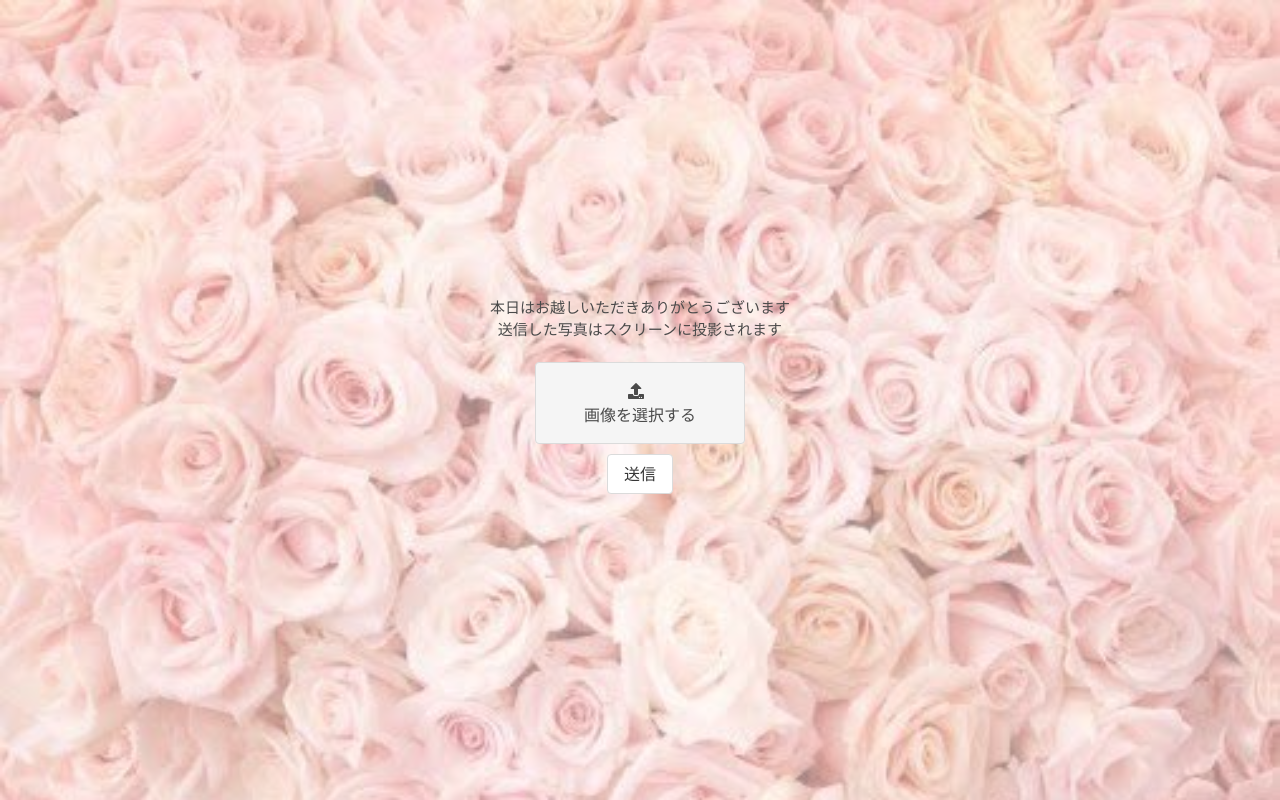
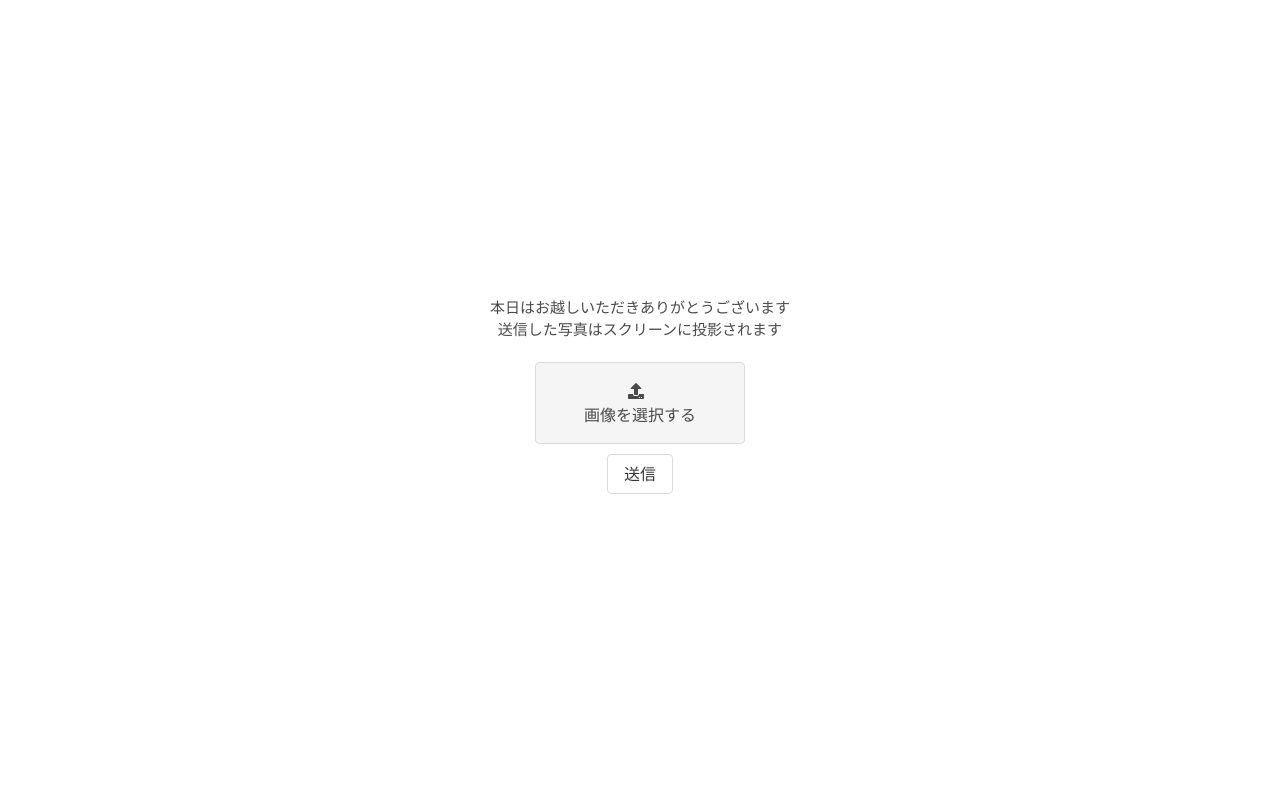
Before and after one commit to kazukishimamoto/kaikaz, a Nuxt app: page /images/new in a window 1280 px wide. Built offline with nearby package versions, Linux system fonts and the light colour scheme.

Commit message:
画像ローテの時間を短くする

```diff
--- a/layouts/default.vue
+++ b/layouts/default.vue
@@ -22,10 +22,10 @@ html {
   -moz-osx-font-smoothing: grayscale;
   -webkit-font-smoothing: antialiased;
   box-sizing: border-box;
-  background-size: cover;
+  /* background-size: cover;
   background-image: url("../assets/bg.jpg");
   background-color:rgba(255,255,255,0.5);
-  background-blend-mode:lighten;
+  background-blend-mode:lighten; */
 }
 
 *,
--- a/pages/index.vue
+++ b/pages/index.vue
@@ -38,7 +38,7 @@ export default {
       setTimeout(() => {
         this.setNextImgName()
         this.downloadImg(this.currentImgName)
-      }, 7000)
+      }, 2000)
     }
   },
   mounted () {
@@ -48,11 +48,11 @@ export default {
     downloadImg (imageName) {
       const pathReference = this.$fire.storage.ref(`images/${imageName}`)
       pathReference.getDownloadURL().then((url) => {
-        const xhr = new XMLHttpRequest()
-        xhr.onload = () => {
-        }
-        xhr.open('GET', url)
-        xhr.send()
+        // const xhr = new XMLHttpRequest()
+        // xhr.onload = () => {
+        // }
+        // // xhr.open('GET', url)
+        // // xhr.send()
 
         this.url = url
       }).catch(() => {
```
